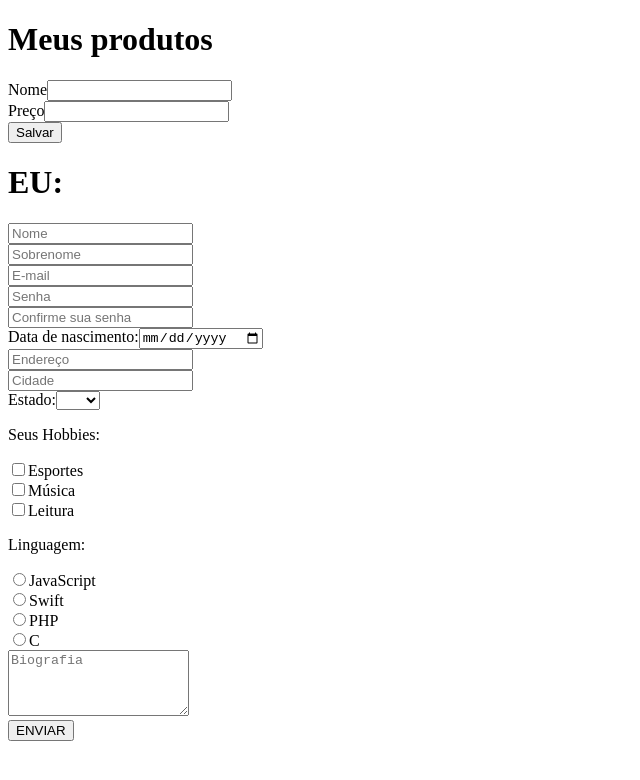
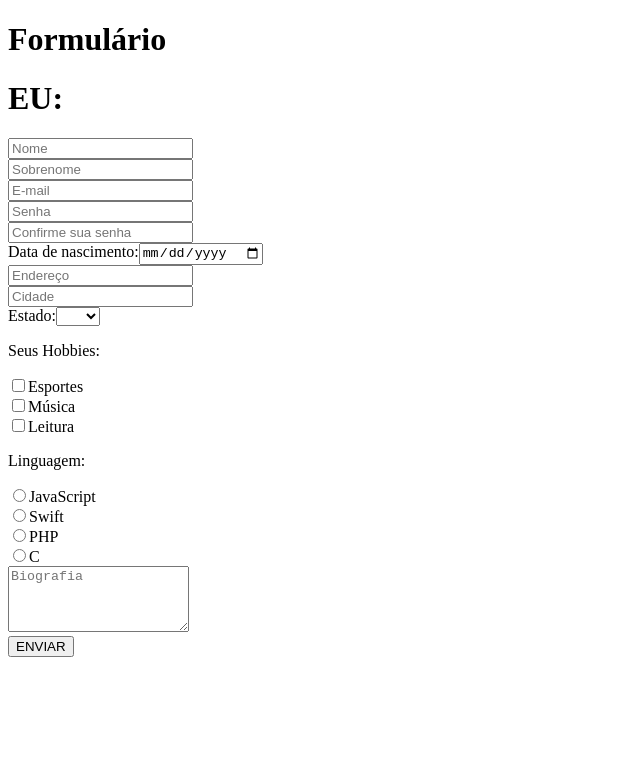
Before and after one commit to gustavomurar/trabalho-2---DevWeb, a Vue app: page / in a window 1280 px wide. Shown: the top 780 px of the page, without its empty margins (0-640 px from the left). Built offline with nearby package versions, Linux system fonts and the light colour scheme.

Commit message:
forms base

```diff
--- a/src/App.vue
+++ b/src/App.vue
@@ -1,32 +1,30 @@
 <script setup>
-  import { ref } from 'vue';
-  import ProductList from '@/components/ProductList.vue';
-  import ProductAdd from '@/components/ProductAdd.vue';
+import { reactive } from 'vue';
+import ProductList from '@/components/ProductList.vue';
+import ProductAdd from '@/components/ProductAdd.vue';
 
-  const produtos = ref([
-    { id: 1, nome: 'Produto 1', preco: 'R$ 20,50' },
-    { id: 2, nome: 'Produto 2', preco: 'R$ 120,50' },
-    { id: 3, nome: 'Produto 3', preco: 'R$ 220,50' },
-    { id: 4, nome: 'Produto 4', preco: 'R$ 320,50' },
-  ]);
-  const proxId = ref(5);
+const descrição = reactive({
+  nome: '',
+  email: '',
+  senha: '',
+  confirmSenha: '',
+  nascimento: '',
+  endereco: '',
+  estado: '',
+  hobbies: '',
+  linguagem: '',
+  biografia: ''
+});
 
-  function removerItem(id) {
-    const index = produtos.value.findIndex((produto) => produto.id === id);
-    produtos.value.splice(index, 1);
-  }
+function salvarPerfil(NovoPerfil) {
+  Object.assign(perfil, NovoPerfil)
+}
 
-  function adicionarProduto(produto) {
-    produto.id = proxId;
-    produtos.value.push(produto);
-    proxId.value++;
-  }
 </script>
 
 <template>
-  <h1>Meus produtos</h1>
-  <product-add @adicionar="adicionarProduto" />
-  <product-list :produtos="produtos" @remove="removeItem" />
+  <productAdd @enviarAuteracoes="salvarPerfil" />
+  <ProductList :perfil="perfil" />
 </template>
 
 <style scoped></style>
--- a/src/components/ProductAdd.vue
+++ b/src/components/ProductAdd.vue
@@ -1,39 +1,58 @@
 <script setup>
 import { reactive } from 'vue';
-  const emit = defineEmits(['adicionar']);
-  const informa = reactive({
+const emit = defineEmits(['mudarAlteracoes']);
+const regiao = [
+{ name: 'AC' },
+{ name: 'AL' },
+{ name: 'AP' },
+{ name: 'AM' },
+{ name: 'BA' },
+{ name: 'CE' },
+{ name: 'DF' },
+{ name: 'PE' },
+{ name: 'PI' },
+{ name: 'RJ' },
+{ name: 'RN' },
+{ name: 'RS' },
+{ name: 'RO' },
+{ name: 'RR' },
+{ name: 'SC' },
+{ name: 'SP' },
+{ name: 'SE' },
+{ name: 'TO' },
+{ name: 'ES' },
+{ name: 'GO' },
+{ name: 'MA' },
+{ name: 'MT' },
+{ name: 'MS' },
+{ name: 'MG' },
+{ name: 'PA' },
+{ name: 'PB' },
+{ name: 'PR' },
+];
+
+const descrição = reactive ({
   nome: '',
-    sobrenome: '',
+  email: '',
   senha: '',
   confirmSenha: '',
-    dataNasc: '',
+  nascimento: '',
   endereco: '',
-    cidade: '',
   estado: '',
-    hobbies: [],
-    linguagens: '',
-    bio: ''
-  });
-  function salvar() {
-    if (informa.senha === '' || informa.confirmSenha === '') {
-      alert('Os campo senha e confirmar senha são obrigadorios');
-      return;
-    }
-    emit('adicionar', { ...informa });
+  hobbies: '',
+  linguagem: '',
+  biografia: ''
+})
+
+function enviarDados () {
+  let error = false
+  if (!error) {
+    emit('mudarAlteracoes', { ...perfil })
   }
 
-
+}
 </script>
 <template>
-  <form @submit.prevent="salvar">
-    <div>
-      <label for="nome">Nome</label>
-      <input type="text" id="nome" v-model="informa.nome" />
-    </div>
-    <div>
-      <label for="preco">Preço</label>
-      <input type="text" id="preco" v-model="informa.preco" />
-    </div>
-    <button type="submit">Salvar</button>
-  </form>
+  <h1>Formulário</h1>
+
 </template>
```
Lines whose indentation alone changed are shown as unchanged.
